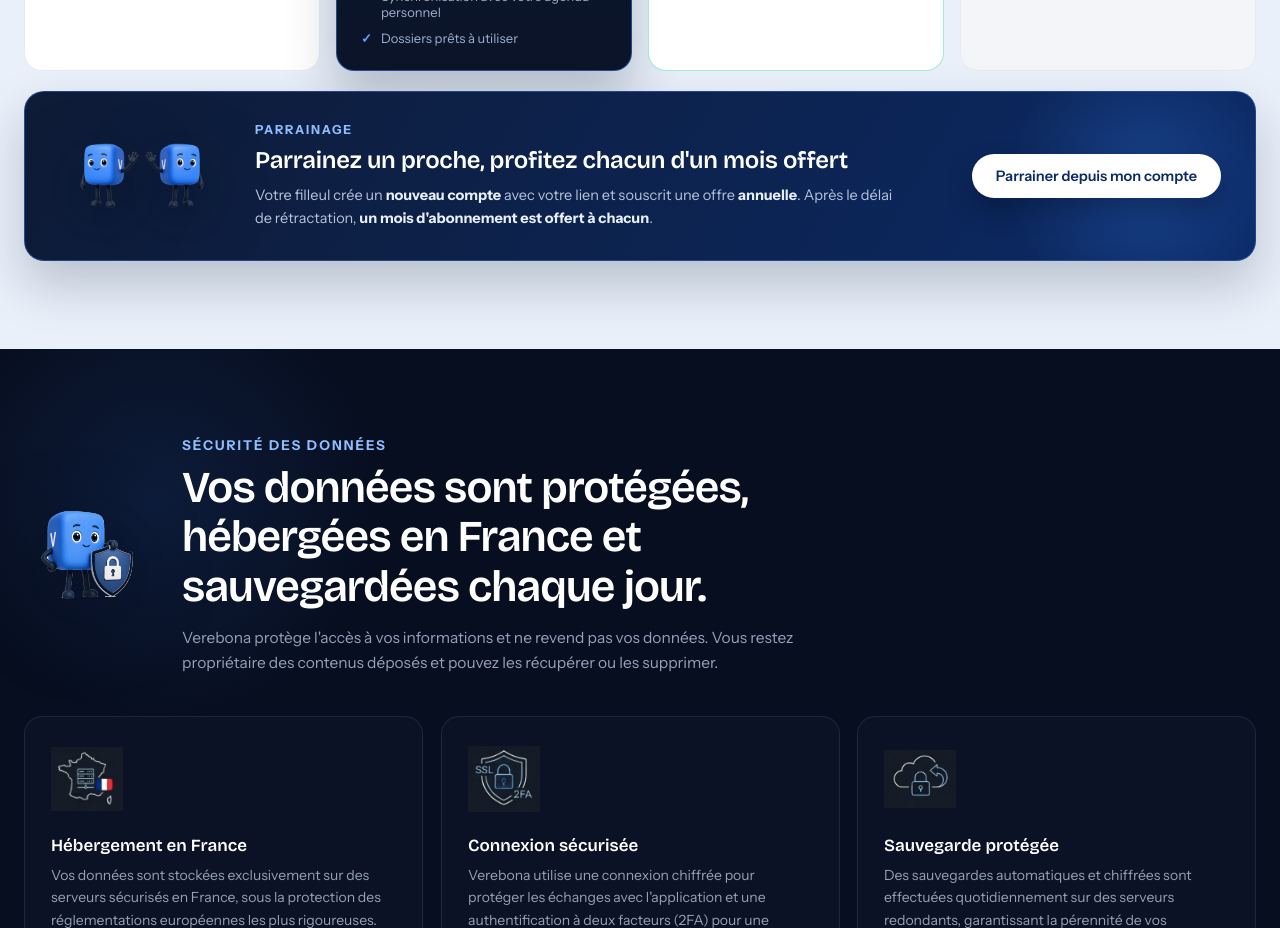
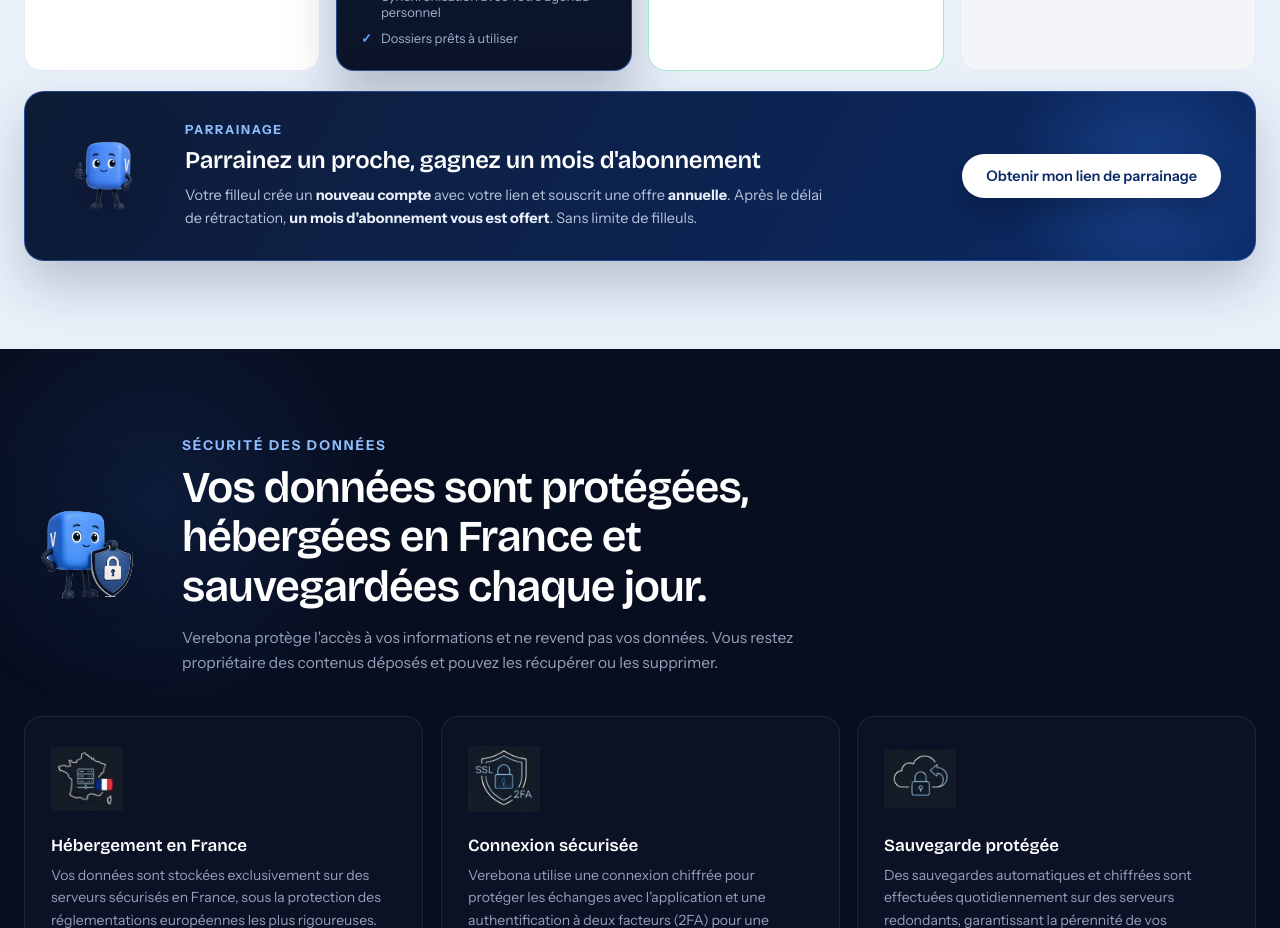
Before and after one commit to AdminVerebona/verebona-public, a Vue app: page / in a window 1280 px wide. Shown: the part 5400-6328 px from the top of the page. Built offline with nearby package versions, Linux system fonts and the light colour scheme; no server answers.

Commit message:
fix(public): l'avantage de parrainage revient au parrain seul

```diff
--- a/src/sections/PricingSection.vue
+++ b/src/sections/PricingSection.vue
@@ -75,15 +75,20 @@
     <div class="vb-reveal" style="margin-top:20px;display:flex;align-items:center;gap:30px;flex-wrap:wrap;padding:30px 34px;border-radius:20px;background:linear-gradient(120deg,#0E1B36,#0B2A66);border:1px solid rgba(59,130,246,.4);box-shadow:0 24px 50px rgba(15,27,51,.22);position:relative;overflow:hidden">
       <div style="position:absolute;right:-40px;top:-60px;width:300px;height:300px;border-radius:50%;background:radial-gradient(circle,rgba(59,130,246,.28),transparent 65%);pointer-events:none"></div>
       <div style="position:relative;flex-shrink:0;display:flex;align-items:flex-end;justify-content:center">
-        <img src="/assets/mascot/welcome-wave.webp" alt="Parrain Verebona" style="width:92px;height:auto;transform:scaleX(-1);z-index:2;filter:drop-shadow(0 18px 30px rgba(4,10,26,.5))">
-        <img src="/assets/mascot/welcome-wave.webp" alt="Filleul Verebona" style="width:92px;height:auto;margin-left:-18px;z-index:1;filter:drop-shadow(0 18px 30px rgba(4,10,26,.5))">
+        <!-- Une seule mascotte : deux figures côte à côte suggéraient un
+             avantage partagé. Le pouce levé dit le remerciement, non le
+             cadeau reçu. -->
+        <img src="/assets/mascot/thumbs-up.webp" alt="" aria-hidden="true" style="width:96px;height:auto;filter:drop-shadow(0 18px 30px rgba(4,10,26,.5))">
       </div>
       <div style="flex:1;min-width:280px;position:relative">
         <div style="font-size:12.5px;letter-spacing:.14em;text-transform:uppercase;font-weight:800;color:#8FBEFF;margin-bottom:9px">Parrainage</div>
-        <h3 style="font-size:24px;font-weight:600;color:#fff;letter-spacing:-.01em;margin-bottom:9px;font-family:'Bricolage Grotesque',sans-serif;line-height:1.2">Parrainez un proche, profitez chacun d'un mois offert</h3>
-        <p style="font-size:14.5px;line-height:1.6;color:#B7C4DC;max-width:640px">Votre filleul crée un <strong style="color:#EAF0FB">nouveau compte</strong> avec votre lien et souscrit une offre <strong style="color:#EAF0FB">annuelle</strong>. Après le délai de rétractation, <strong style="color:#EAF0FB">un mois d'abonnement est offert à chacun</strong>.</p>
+        <h3 style="font-size:24px;font-weight:600;color:#fff;letter-spacing:-.01em;margin-bottom:9px;font-family:'Bricolage Grotesque',sans-serif;line-height:1.2">Parrainez un proche, gagnez un mois d'abonnement</h3>
+        <p style="font-size:14.5px;line-height:1.6;color:#B7C4DC;max-width:640px">Votre filleul crée un <strong style="color:#EAF0FB">nouveau compte</strong> avec votre lien et souscrit une offre <strong style="color:#EAF0FB">annuelle</strong>. Après le délai de rétractation, <strong style="color:#EAF0FB">un mois d'abonnement vous est offert</strong>. Sans limite de filleuls.</p>
       </div>
-      <a :href="signupUrl()" style="flex-shrink:0;position:relative;font-size:14.5px;font-weight:600;color:#0B2A66;background:#fff;padding:13px 24px;border-radius:999px;box-shadow:0 12px 26px rgba(4,10,26,.3);transition:transform .15s" v-hover="{transform:'translateY(-1px)'}">Parrainer depuis mon compte</a>
+      <!-- `loginUrl` et non `signupUrl` : parrainer suppose un compte, et le
+           libellé le disait déjà. Un visiteur sans compte arrive sur la
+           connexion, d'où il peut s'inscrire. -->
+      <a :href="loginUrl()" style="flex-shrink:0;position:relative;font-size:14.5px;font-weight:600;color:#0B2A66;background:#fff;padding:13px 24px;border-radius:999px;box-shadow:0 12px 26px rgba(4,10,26,.3);transition:transform .15s" v-hover="{transform:'translateY(-1px)'}">Obtenir mon lien de parrainage</a>
     </div>
   </div>
 </section>
@@ -91,7 +96,7 @@
 
 <script setup lang="ts">
 import { usePricing } from '../composables/usePricing'
-import { signupUrl } from '../config/urls'
+import { signupUrl, loginUrl } from '../config/urls'
 
 const { isYearly, setPeriod, pricePer, priceOf, equivalentOf } = usePricing()
 
```
